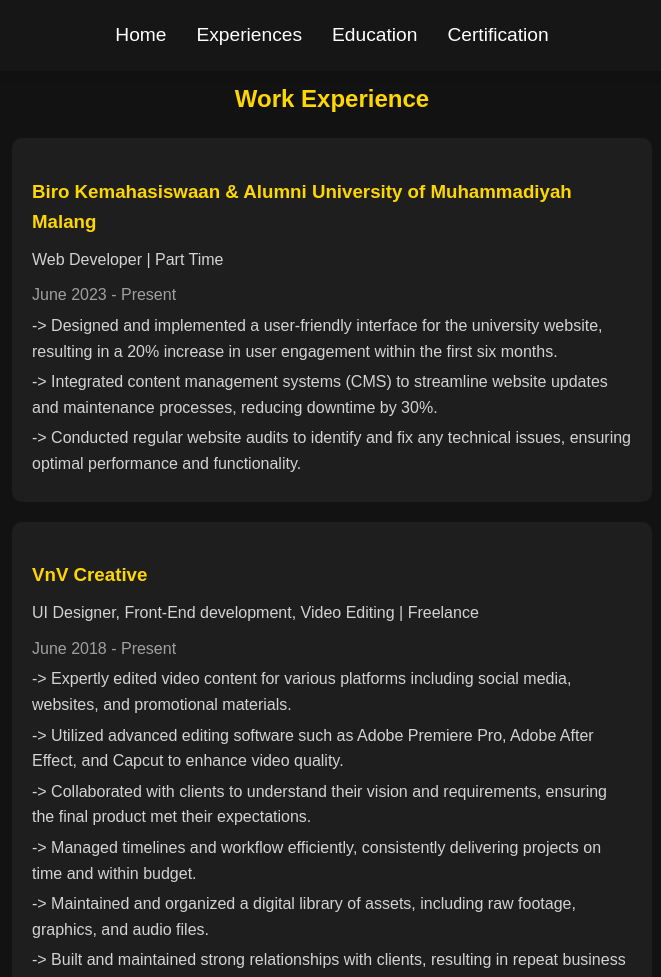
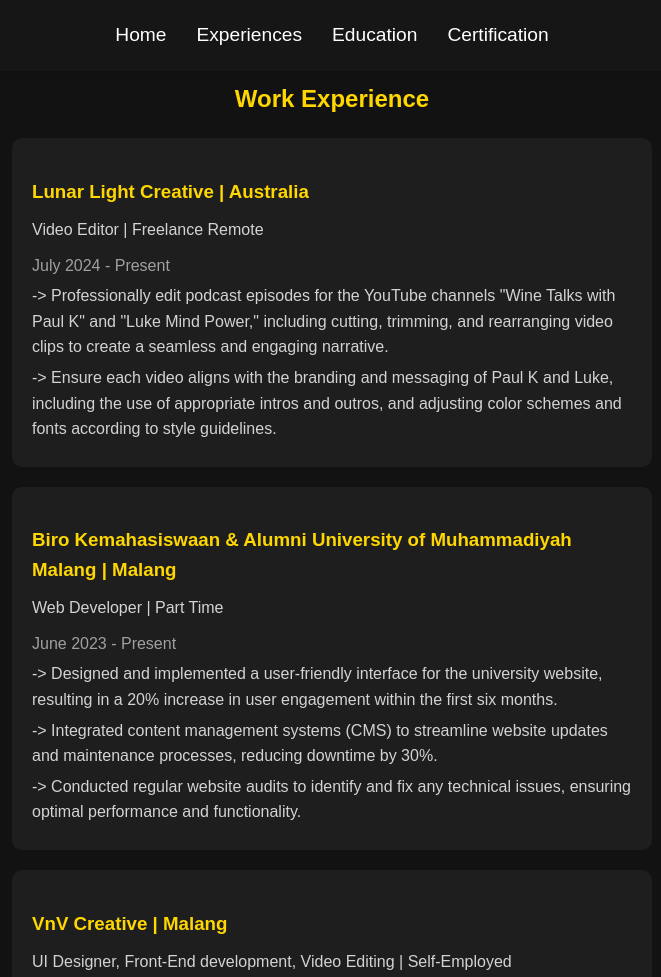
Before and after one commit to VicoPratama/Portfolio-Vico, a plain HTML site: page experiences.html in a window 1280 px wide. Shown: the top 977 px of the page, without its empty margins (308-969 px from the left). Drawn offline with Linux system fonts and the light colour scheme.

Commit message:
experiences.html

```diff
--- a/experiences.html
+++ b/experiences.html
@@ -22,7 +22,14 @@
         <h2>Work Experience</h2>
         <div class="experience-list">
             <div class="experience-item">
-                <h3>Biro Kemahasiswaan & Alumni University of Muhammadiyah Malang</h3>
+                <h3>Lunar Light Creative | Australia</h3>
+                <p>Video Editor | Freelance Remote</p>
+                <span>July 2024 - Present</span>
+                <p>-> Professionally edit podcast episodes for the YouTube channels "Wine Talks with Paul K" and "Luke Mind Power," including cutting, trimming, and rearranging video clips to create a seamless and engaging narrative.</p>
+                <p>-> Ensure each video aligns with the branding and messaging of Paul K and Luke, including the use of appropriate intros and outros, and adjusting color schemes and fonts according to style guidelines.</p>
+            </div>
+            <div class="experience-item">
+                <h3>Biro Kemahasiswaan & Alumni University of Muhammadiyah Malang | Malang</h3>
                 <p>Web Developer | Part Time</p>
                 <span>June 2023 - Present</span>
                 <p>-> Designed and implemented a user-friendly interface for the university website, resulting in a 20% increase in user engagement within the first six months.</p>
@@ -30,8 +37,8 @@
                 <p>-> Conducted regular website audits to identify and fix any technical issues, ensuring optimal performance and functionality.</p>
             </div>
             <div class="experience-item">
-                <h3>VnV Creative</h3>
-                <p>UI Designer, Front-End development, Video Editing | Freelance</p>
+                <h3>VnV Creative | Malang</h3>
+                <p>UI Designer, Front-End development, Video Editing | Self-Employed</p>
                 <span>June 2018 - Present</span>
                 <p>-> Expertly edited video content for various platforms including social media, websites, and promotional materials.</p>
                 <p>-> Utilized advanced editing software such as Adobe Premiere Pro, Adobe After Effect, and Capcut to enhance video quality.</p>
@@ -47,7 +54,7 @@
                 <p>-> Created wireframes and prototypes using tools like Figma to effectively communicate design concepts to clients.</p>
             </div>
             <div class="experience-item">
-                <h3>Kompas Gramedia (Kompas TV)</h3>
+                <h3>Kompas Gramedia (Kompas TV) | Surabaya</h3>
                 <p>Broadcast | Intern</p>
                 <span>June 2018 - November 2018</span>
                 <p>-> Gather the latest information from various news sources, both national and international and successfully identified and reported on breaking news stories ahead of competitors.</p>
```
